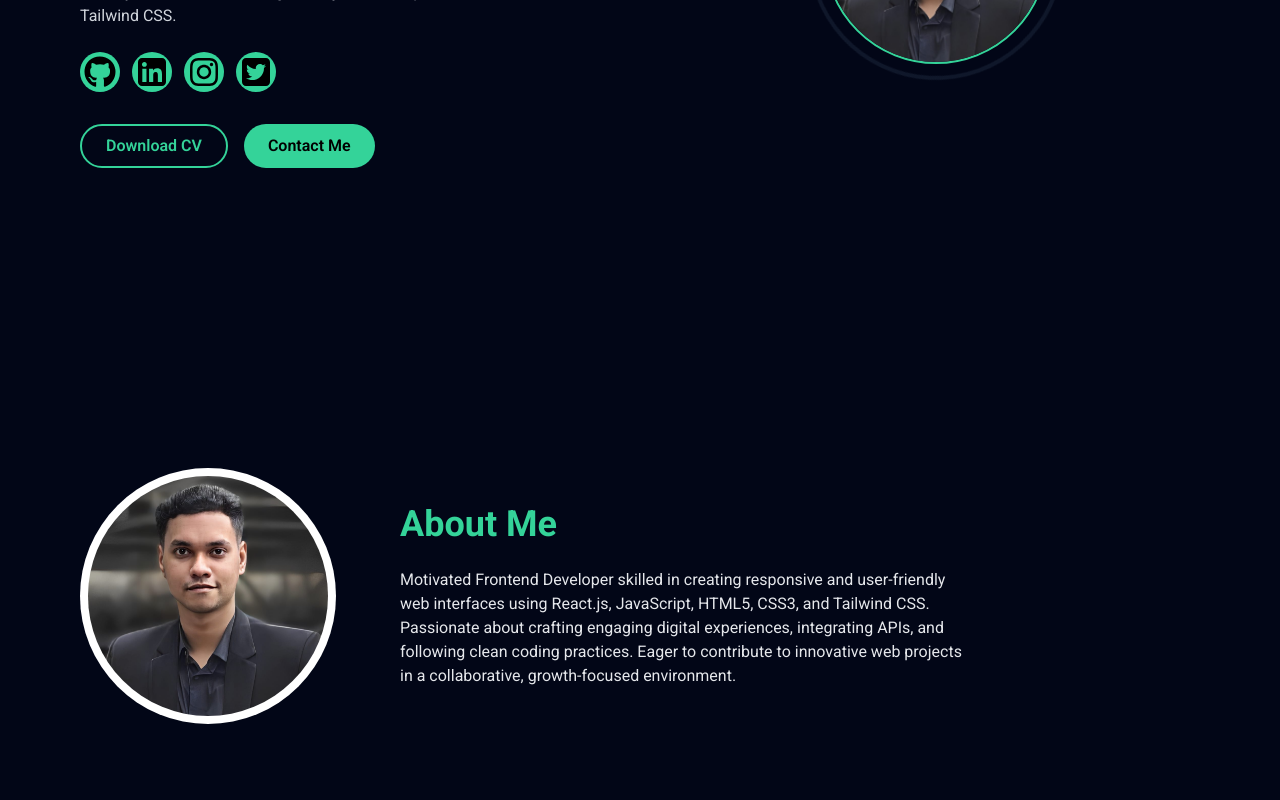
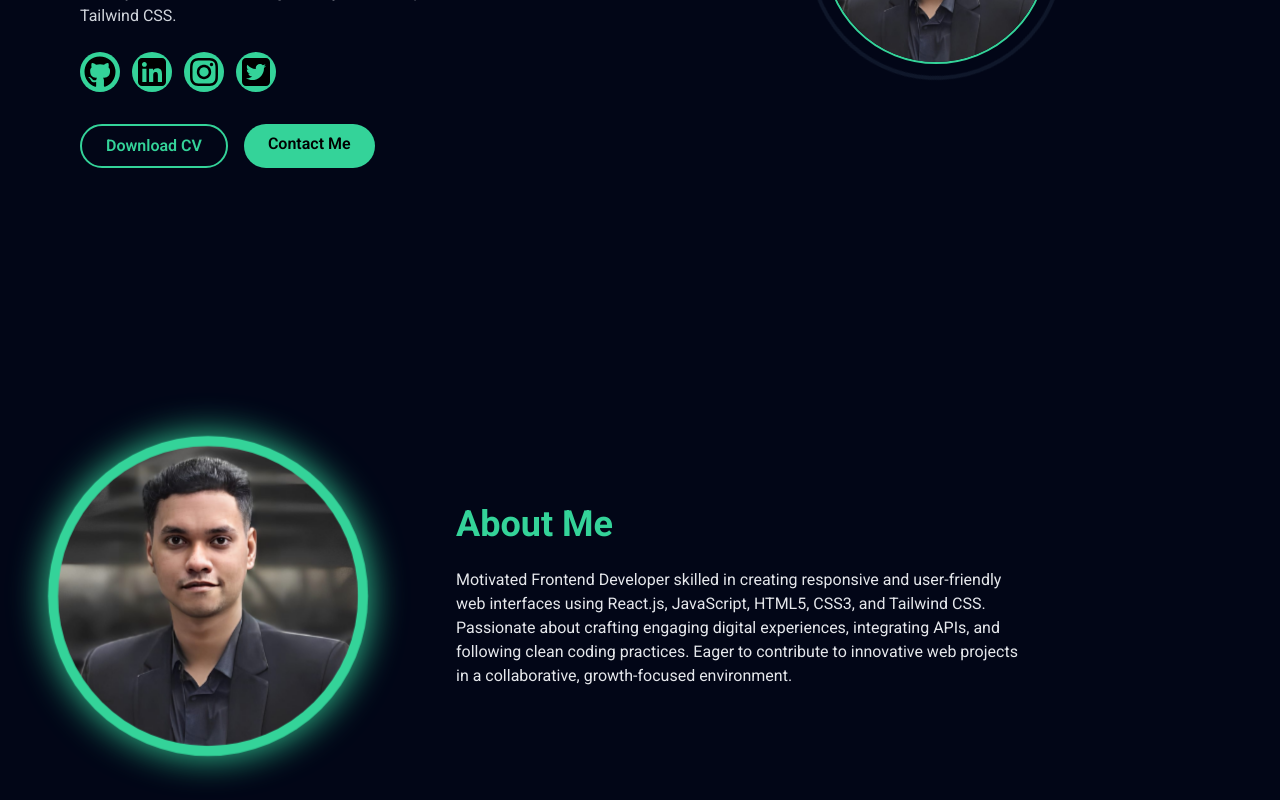
Before and after one commit to safeer234/portfolio, a React (Vite) app: page / in a window 1280 px wide. Shown: the part 440-1240 px from the top of the page. Built offline with nearby package versions, Linux system fonts and the light colour scheme.

Commit message:
fixed datas

```diff
--- a/src/App.jsx
+++ b/src/App.jsx
@@ -16,6 +16,7 @@ function App() {
 
    const [isRise, setIsRise] = useState(false);
     const [isPop, setIsPop] = useState(false);
+    const [active, setActive] = useState(null);
 
 
   useEffect(() => {
@@ -295,9 +296,13 @@ function App() {
                 <button onClick={()=> {setIsPop(!isPop); setIsPop("cv"); setTimeout(() => setIsPop(false), 500)}} className={`border-2 border-[#34d399] text-[#34d399] font-semibold rounded-3xl px-6 py-2  transition duration-300 ease-in ${isPop ==="cv" ? "bg-[#34d399] text-black scale-110":"border-2 border-[#34d399] text-[#34d399] scale-100" }`}>
                   Download CV
                 </button>
-                <button onClick={()=>{setIsPop(!isPop); setIsPop("contact"); setTimeout(()=> setIsPop(false),500)}} className={` bg-[#34d399] text-black font-semibold rounded-3xl px-6 py-2  transition duration-300 ease-in ${isPop === "contact" ? " bg-[#020617] border-2 border-[#34d399]  scale-110 text-emerald-300": " text-black bg-[#34d399] scale-100" }`}>
+
+                  <a href="#contact"
+                  onClick={()=>{setIsPop(!isPop); setIsPop("contact"); setTimeout(()=> setIsPop(false),500)}} className={` bg-[#34d399] text-black font-semibold rounded-3xl px-6 py-2  transition duration-300 ease-in ${isPop === "contact" ? " bg-[#020617] border-2 border-[#34d399]  scale-110 text-emerald-300" : " text-black bg-[#34d399] scale-100" }`}>
                   Contact Me
-                </button>
+                </a>
+
+
               </div>
             </div>
 
@@ -323,7 +328,7 @@ function App() {
           id="about"
           className="max-w-6xl mx-auto px-4 py-10 lg:mt-35 lg:py-20"
         >
-          <div className="flex flex-col lg:flex-row items-center gap-10 lg:gap-16">
+          <div className="flex flex-col lg:flex-row items-center gap-10 lg:gap-30">
             {/* About Image */}
          <div className="flex items-center justify-center">
   <div
@@ -334,7 +339,7 @@ function App() {
       flex items-center justify-center
       transition-transform duration-300 ease-in-out
       cursor-pointer
-      ${isRise ? "scale-125 bg-[#34d399]" : "scale-100 bg-white "}
+      ${isRise ?    "scale-100 bg-white shadow-none " : "scale-125 bg-[#34d399]  shadow-[0_0_30px_#34d399]  " }
     `}
   >
     <img
@@ -371,7 +376,7 @@ function App() {
           className="max-w-6xl mx-auto px-4 py-10 lg:mt-75 lg:py-20"
         >
           <div className="text-center">
-            <p className="text-[#34d399] text-2xl lg:text-4xl font-bold">
+            <p className="text-[#34d399] text-2xl lg:text-4xl font-bold animate-translaye-y-1.5">
               Skills
             </p>
             <div className="w-12 h-2px bg-[#34d399] mx-auto mt-2"></div>
@@ -381,7 +386,8 @@ function App() {
             {skills.map((skill, index) => (
               <div
                 key={index}
-                className="flex items-center justify-center py-3 rounded-2xl border-2 border-[#34d399] bg-[#020617] text-[#34d399] text-lg font-medium ease-in hover:bg-[#34d399] hover:text-black transition-transform duration-300 hover:-translate-y-1.5 hover:scale-x-110 hover:scale-y-110"
+                onClick={()=>{setActive(index);setTimeout(()=>setActive(null),80000)}}
+                className={`flex items-center justify-center hover:bg-[#34d399] hover:text-black py-3 rounded-2xl  text-lg font-medium ease-in ${active === index ? "bg-[#34d399] text-black transition-transform duration-300 translate-y-1.5 scale-x-110 scale-y-110 shadow-[0_0_30px_#34d399] " : "border-2 border-[#34d399] bg-[#020617] text-[#34d399] shadow-none"}`}
               >
 
                   <SkillCard   skill={skill} />
@@ -408,7 +414,8 @@ function App() {
             {projects.map((project, index) => (
               <div
                 key={index}
-                className="flex justify-center rounded-2xl border border-white lg:border-white/20  bg-[#020617] hover:border-[#34d399] p-4 transition"
+
+                className="flex justify-center border lg:border-white/20 rounded-2xl  bg-[#020617] hover:border-[#34d399] p-4 transition"
               >
                 <ProjectCard project={project} />
               </div>
```
